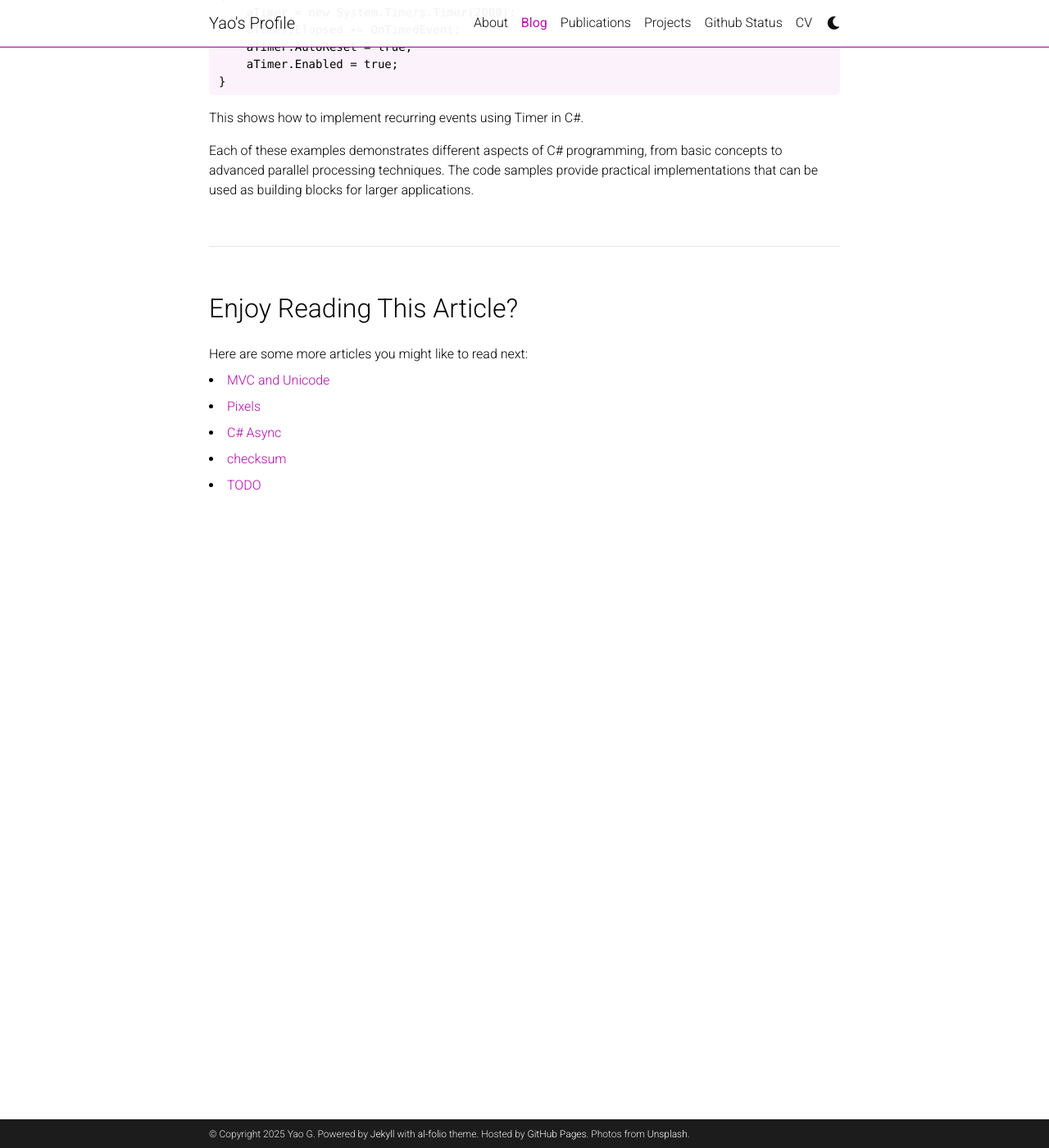
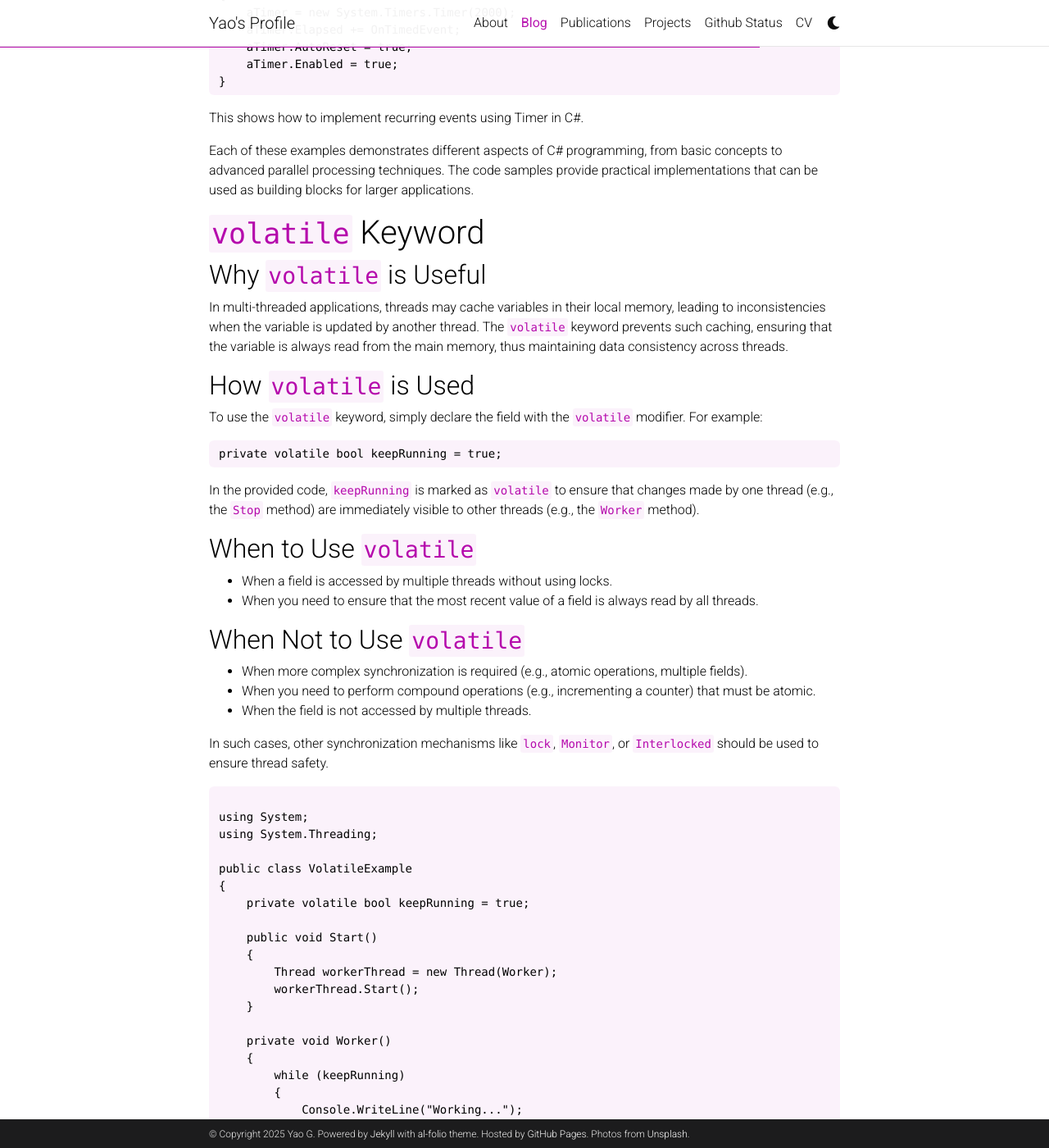
Before and after one commit to YaolinGe/Profile, a Jekyll site: the page built from _posts/2025-03-13-task.md, in a window 1280 px wide and 1400 px high, scrolled down 2230 px. Shown: the whole window at 82% size. Built offline with Jekyll 4.4.1, drawn with Linux system fonts in a browser that asks for light colours; comment, search, counter and statistics services are not loaded; a style sheet for code colours, icons or effects is not loaded; some of the changed text lies outside the part shown.

Commit message:
update c# notes

````diff
--- a/_posts/2025-03-13-task.md
+++ b/_posts/2025-03-13-task.md
@@ -118,3 +118,75 @@ private static void SetTimer()
 This shows how to implement recurring events using Timer in C#.
 
 Each of these examples demonstrates different aspects of C# programming, from basic concepts to advanced parallel processing techniques. The code samples provide practical implementations that can be used as building blocks for larger applications.
+
+
+# `volatile` Keyword
+## Why `volatile` is Useful
+
+In multi-threaded applications, threads may cache variables in their local memory, leading to inconsistencies when the variable is updated by another thread. The `volatile` keyword prevents such caching, ensuring that the variable is always read from the main memory, thus maintaining data consistency across threads.
+
+## How `volatile` is Used
+
+To use the `volatile` keyword, simply declare the field with the `volatile` modifier. For example:
+
+```csharp
+private volatile bool keepRunning = true;
+```
+
+In the provided code, `keepRunning` is marked as `volatile` to ensure that changes made by one thread (e.g., the `Stop` method) are immediately visible to other threads (e.g., the `Worker` method).
+
+## When to Use `volatile`
+
+- When a field is accessed by multiple threads without using locks.
+- When you need to ensure that the most recent value of a field is always read by all threads.
+
+## When Not to Use `volatile`
+
+- When more complex synchronization is required (e.g., atomic operations, multiple fields).
+- When you need to perform compound operations (e.g., incrementing a counter) that must be atomic.
+- When the field is not accessed by multiple threads.
+
+In such cases, other synchronization mechanisms like `lock`, `Monitor`, or `Interlocked` should be used to ensure thread safety.
+
+```csharp
+
+using System;
+using System.Threading;
+
+public class VolatileExample
+{
+    private volatile bool keepRunning = true;
+
+    public void Start()
+    {
+        Thread workerThread = new Thread(Worker);
+        workerThread.Start();
+    }
+
+    private void Worker()
+    {
+        while (keepRunning)
+        {
+            Console.WriteLine("Working...");
+            Thread.Sleep(1000); // Simulate work
+        }
+        Console.WriteLine("Stopped working.");
+    }
+
+    public void Stop()
+    {
+        keepRunning = false;
+    }
+
+    public static void Main()
+    {
+        VolatileExample example = new VolatileExample();
+        example.Start();
+
+        // Simulate some work, then stop the worker thread
+        Thread.Sleep(5000); // Let it run for 5 seconds
+        example.Stop();
+    }
+}
+
+```
````
